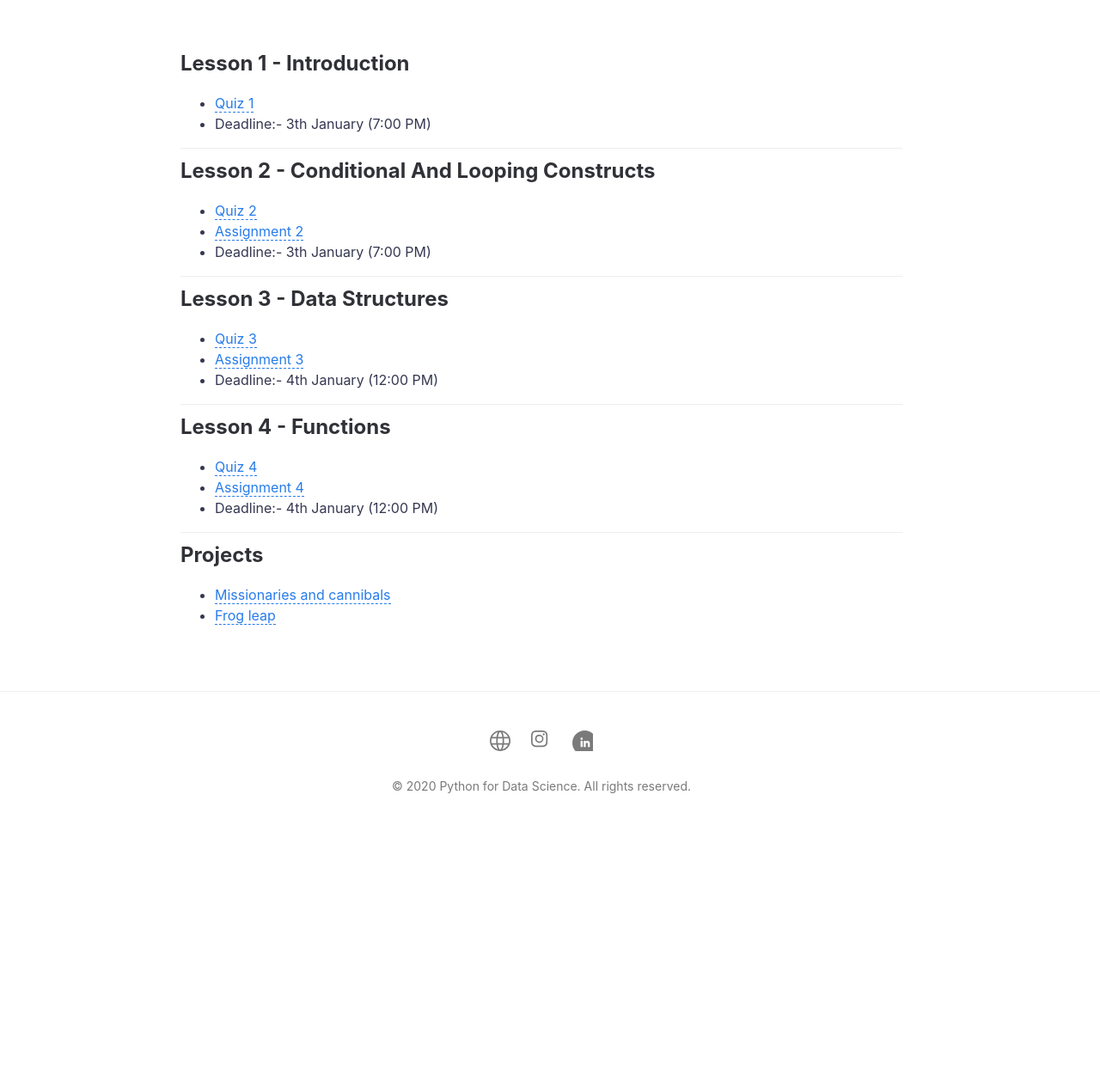
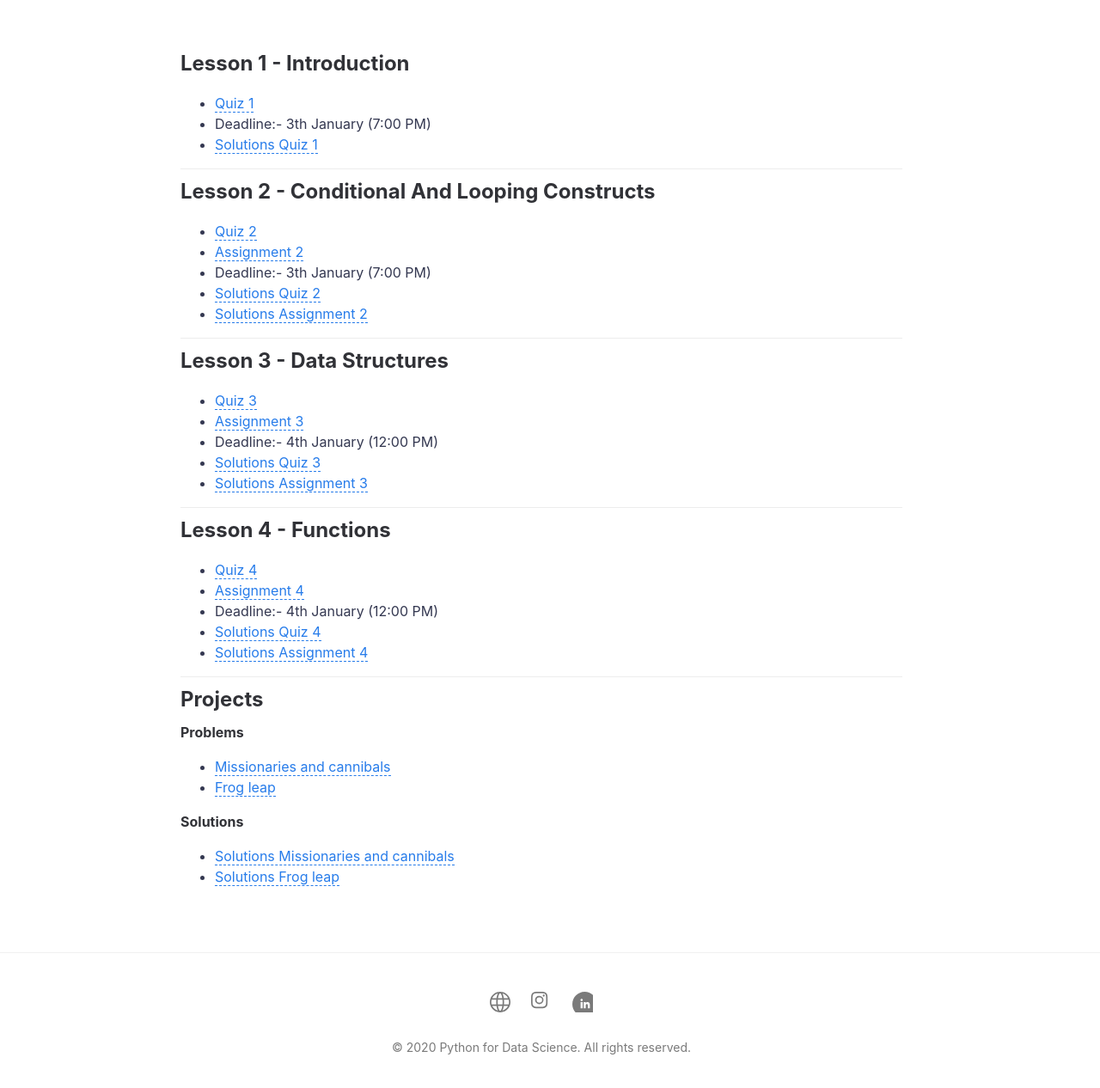
Before and after one commit to PranavUikey/pesmcoe, a Jekyll site: the page built from resources.md, in a window 1280 px wide and 1400 px high, scrolled down 363 px, cut to the strip 126-1392 px from the top of the window. Shown: the whole strip at 86% size. Built offline with Jekyll 4.4.1, drawn with Linux system fonts in a browser that asks for light colours; before the commit the page ends 1459 px from its top, so only the background shows below that.

Commit message:
Added solutions

```diff
--- a/_config.yml
+++ b/_config.yml
@@ -44,6 +44,20 @@ assignment_3: https://nbviewer.jupyter.org/github/Ai-Adventures/python4DS/blob/m
 quiz_4: https://nbviewer.jupyter.org/github/Ai-Adventures/python4DS/blob/master/assignments_days/Quiz-4.ipynb?flush_cache=true
 assignment_4: https://nbviewer.jupyter.org/github/Ai-Adventures/python4DS/blob/master/assignments_days/Assignment-4.ipynb?flush_cache=true
 homework: https://nbviewer.jupyter.org/github/Ai-Adventures/python4DS/blob/master/assignments_days/Homework.ipynb?flush_cache=true
+
+project_1: https://nbviewer.jupyter.org/github/Ai-Adventures/python4DS/blob/master/Projects/3Cannibals3Missionary_Problem.ipynb
+project_2: https://nbviewer.jupyter.org/github/Ai-Adventures/python4DS/blob/master/Projects/FrogLeapProblem.ipynb
+
+sol_quiz_1: https://drive.google.com/file/d/1QmVCFnsRuTieqxXJk6-iXXBC4Qh99Mh0/view?usp=sharing
+sol_quiz_2: https://drive.google.com/file/d/12qIrIJ9rcLSFh-kIWuHc6H6Lp4kBFaTk/view?usp=sharing
+sol_assignment_2: https://drive.google.com/file/d/1lUQ11CVFF8hJnVVT95FregADpe-JE5QD/view?usp=sharing
+sol_quiz_3: https://drive.google.com/file/d/1rzEyEP8s-ND_kVXi5Xxv8i_Z3bvy0Nle/view?usp=sharing
+sol_assignment_3: https://drive.google.com/file/d/1eGDcGgXKW1njYmM93tVVlFkTLbNG8fY_/view?usp=sharing
+sol_quiz_4: https://drive.google.com/file/d/1F9IW_snecbba1dNaDS79kkzuqhWwN_EM/view?usp=sharing
+sol_assignment_4: https://drive.google.com/file/d/1l94ODuggWMFGzmzBnNA057iaPyx60wJR/view?usp=sharing
+
+sol_project_1: https://drive.google.com/file/d/1a9BKlxwIjG8JKqRDXdGYNyasXWrQNdnA/view?usp=sharing
+sol_project_2: https://drive.google.com/file/d/1xDDK8hj1iWK_WO1CmCU4X7xkROr9WmeZ/view?usp=sharing
 
 # Deadlines
 quiz_1_start: 3rd January
--- a/resources.md
+++ b/resources.md
@@ -14,6 +14,7 @@ published: True
 
 - [Quiz 1]({{ site.quiz_1 }})
 - Deadline:- {{ site.quiz_1_deadline }} ({{ site.quiz_1_time }})
+- [Solutions Quiz 1]({{ site.sol_quiz_1 }})
 
 ***
 
@@ -22,6 +23,8 @@ published: True
 - [Quiz 2]({{ site.quiz_2 }})
 - [Assignment 2]({{ site.assignment_2 }})
 - Deadline:- {{ site.quiz_2_deadline }} ({{ site.quiz_2_time }})
+- [Solutions Quiz 2]({{ site.sol_quiz_2 }})
+- [Solutions Assignment 2]({{ site.sol_assignment_2 }})
 <!-- - [Homework]({{ site.homework }}) -->
 
 ***
@@ -31,6 +34,8 @@ published: True
 - [Quiz 3]({{ site.quiz_3 }})
 - [Assignment 3]({{ site.assignment_3 }})
 - Deadline:- {{ site.quiz_3_deadline }} ({{ site.quiz_3_time }})
+- [Solutions Quiz 3]({{ site.sol_quiz_3 }})
+- [Solutions Assignment 3]({{ site.sol_assignment_3 }})
 
 ***
 
@@ -39,10 +44,16 @@ published: True
 - [Quiz 4]({{ site.quiz_4 }})
 - [Assignment 4]({{ site.assignment_4 }})
 - Deadline:- {{ site.quiz_4_deadline }} ({{ site.quiz_4_time }})
+- [Solutions Quiz 4]({{ site.sol_quiz_4 }})
+- [Solutions Assignment 4]({{ site.sol_assignment_4 }})
 
 ***
 
 ## Projects
+#### Problems
+- [Missionaries and cannibals]({{site.project_1}})
+- [Frog leap]({{site.project_2}})
 
-- [Missionaries and cannibals](https://nbviewer.jupyter.org/github/Ai-Adventures/python4DS/blob/master/Projects/3Cannibals3Missionary_Problem.ipynb)
-- [Frog leap](https://nbviewer.jupyter.org/github/Ai-Adventures/python4DS/blob/master/Projects/FrogLeapProblem.ipynb)
+#### Solutions
+- [Solutions Missionaries and cannibals]({{site.sol_project_1}})
+- [Solutions Frog leap]({{site.sol_project_2}})
```
Also changed, not shown: 15 other files.
